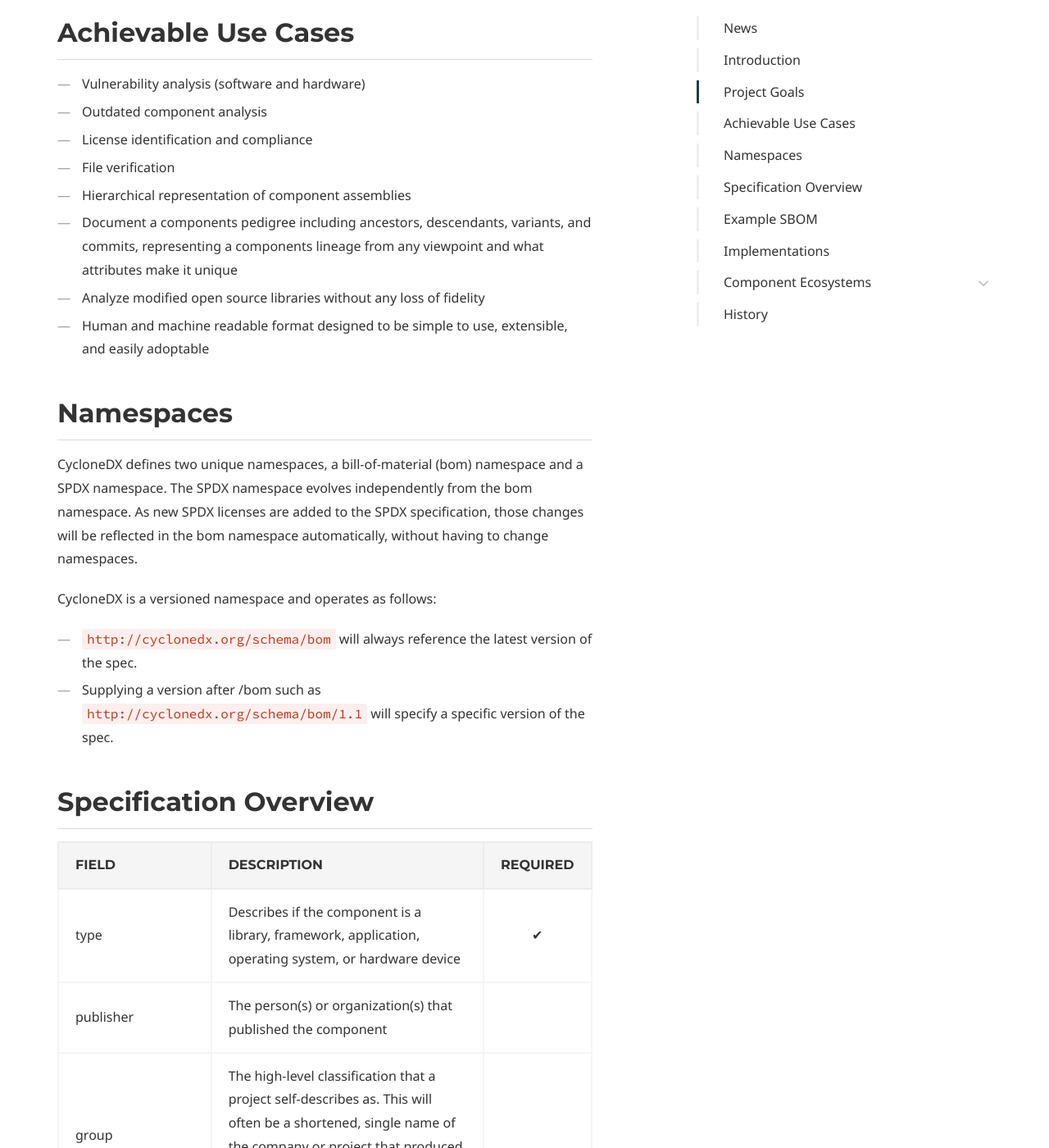
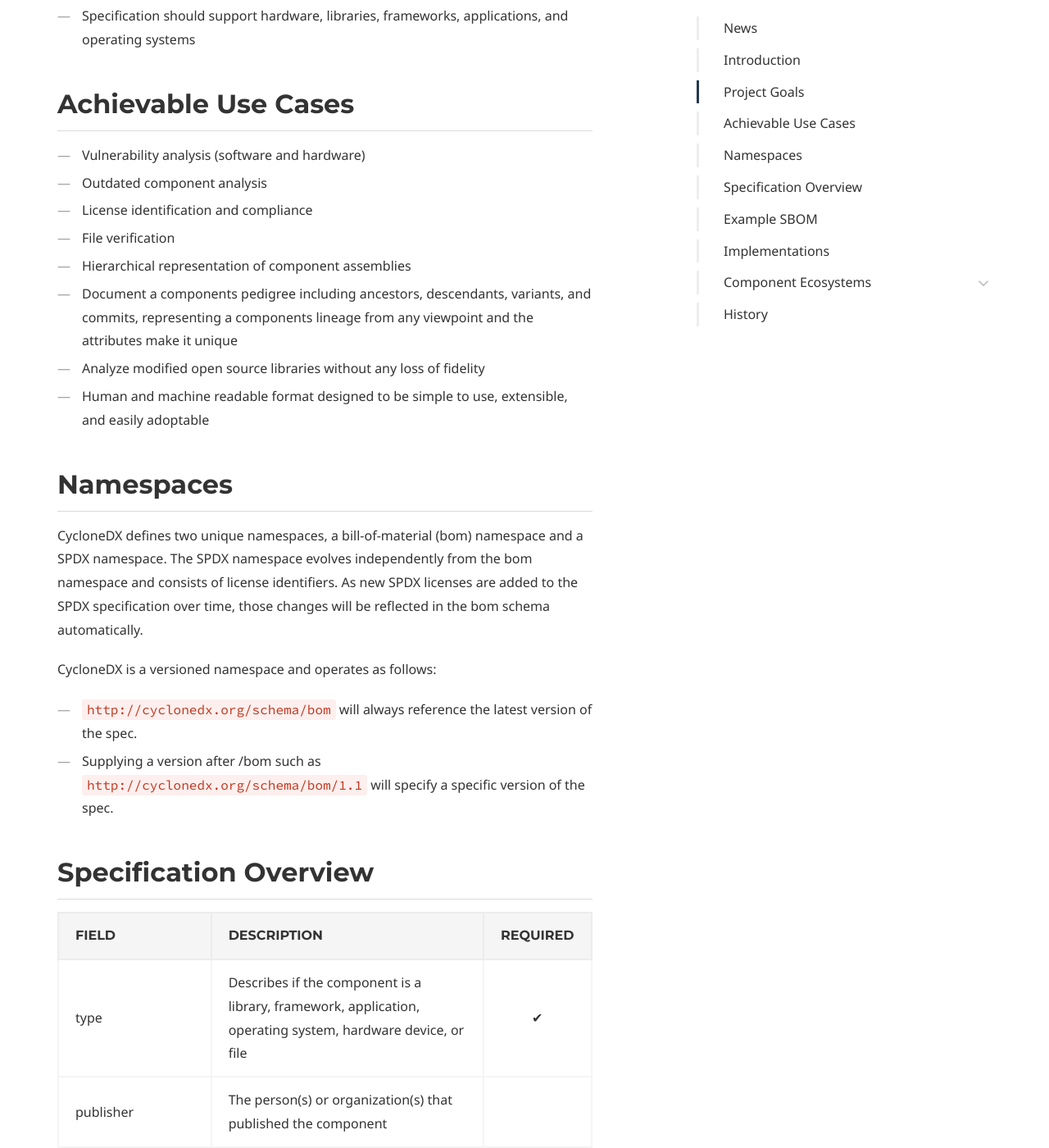
Before and after one commit to CycloneDX/cyclonedx.org, a Jekyll site: the page built from index.md, in a window 1280 px wide and 1400 px high, scrolled down 1388 px. Shown: the whole window at 82% size. Built offline with Jekyll 4.4.1, drawn with Linux system fonts in a browser that asks for light colours; some web fonts are replaced; some of the changed text lies outside the part shown.

Commit message:
Minor wording changes

```diff
--- a/index.md
+++ b/index.md
@@ -21,8 +21,11 @@ micro_nav: false
 
 ## Introduction
 
-In software engineering, it is common to build new software by leveraging existing components. In doing so, it is
-often necessary to provide a bill of material that describes the components that are packaged with an application.
+Modern software is assembled using third-party and open source components, glued together in complex and unique ways,
+and integrated with original code to provide the desired functionality. Reusing components has many economic and
+technical advantages. However, documenting the use of third-party and open source components is often desirable in
+order to perform [supply chain component analysis](https://www.owasp.org/index.php/Component_Analysis). CycloneDX
+was created for this purpose.
 
 ## Project Goals
 - Define a vendor agnostic specification independent of language or ecosystem
@@ -41,15 +44,15 @@ often necessary to provide a bill of material that describes the components that
 - License identification and compliance
 - File verification
 - Hierarchical representation of component assemblies
-- Document a components pedigree including ancestors, descendants, variants, and commits, representing a components lineage from any viewpoint and what attributes make it unique
+- Document a components pedigree including ancestors, descendants, variants, and commits, representing a components lineage from any viewpoint and the attributes make it unique
 - Analyze modified open source libraries without any loss of fidelity
 - Human and machine readable format designed to be simple to use, extensible, and easily adoptable
 
 
 ## Namespaces
 CycloneDX defines two unique namespaces, a bill-of-material (bom) namespace and a SPDX namespace. The SPDX namespace
-evolves independently from the bom namespace. As new SPDX licenses are added to the SPDX specification, those changes
-will be reflected in the bom namespace automatically, without having to change namespaces.
+evolves independently from the bom namespace and consists of license identifiers. As new SPDX licenses are added to
+the SPDX specification over time, those changes will be reflected in the bom schema automatically.
 
 CycloneDX is a versioned namespace and operates as follows:
 
@@ -61,7 +64,7 @@ CycloneDX is a versioned namespace and operates as follows:
 
 | Field | Description | Required |
 | ------|-------------| :------: |
-|type| Describes if the component is a library, framework, application, operating system, or hardware device | 	&#x2714; |
+|type| Describes if the component is a library, framework, application, operating system, hardware device, or file | &#x2714; |
 |publisher| The person(s) or organization(s) that published the component | |
 |group| The high-level classification that a project self-describes as. This will often be a shortened, single name of the company or project that produced the component, or the source package or domain name. | |
 |name| The name of the component as defined by the project | &#x2714; |
```
Also changed, not shown: other parts of index.md (+2 -2 lines).
